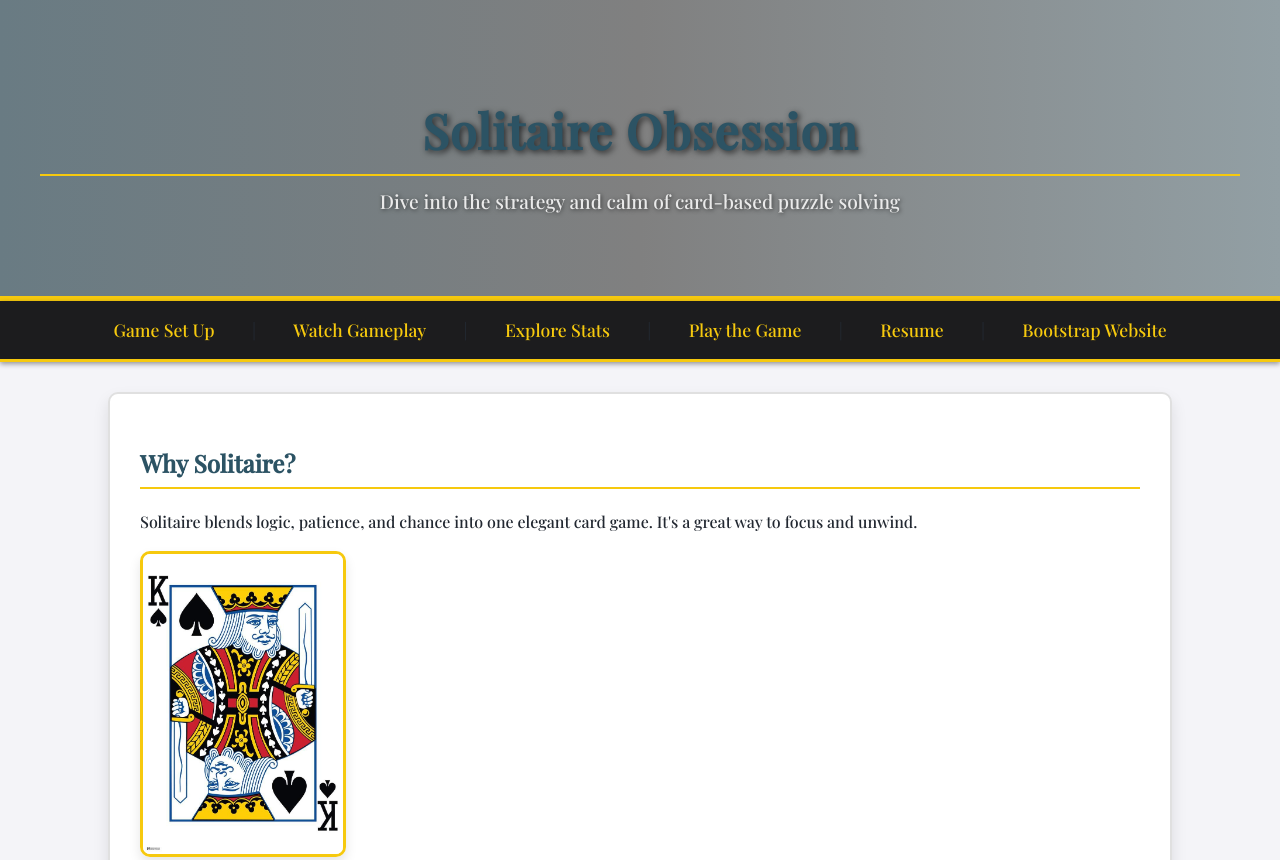
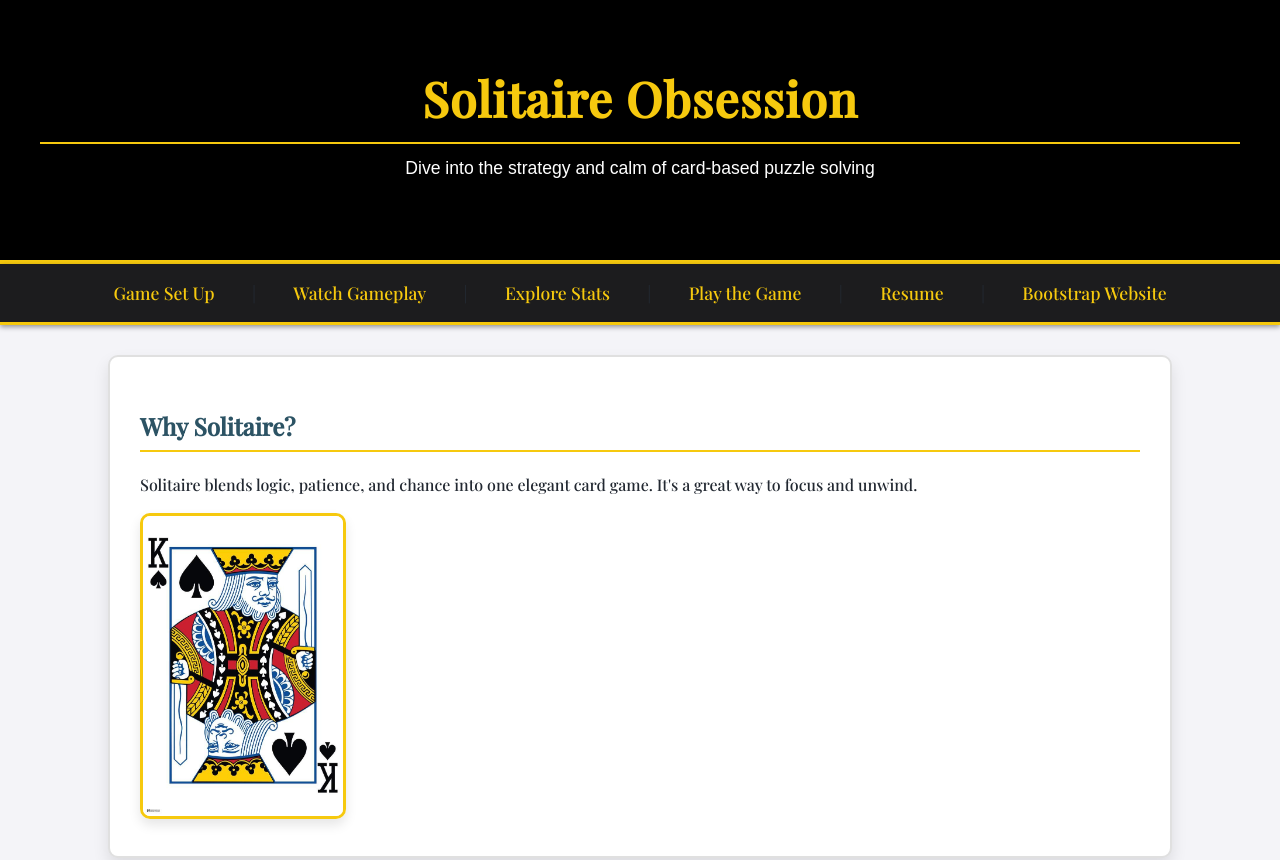
Before and after one commit to jmobeats/Final-Project, a plain HTML site: page scratch.html in a window 1280 px wide. Shown: the top 860 px of the page. Drawn offline with nearby package versions, Linux system fonts and the light colour scheme.

Commit message:
Update scratch.css

```diff
--- a/Scatch-Website/scratch.css
+++ b/Scatch-Website/scratch.css
@@ -11,28 +11,32 @@ body {
 }
 
 .header {
-  background: linear-gradient(90deg, #697b83, gray, #929fa4);
+  background-color: #000000; /* clean black */
   padding: 60px 40px;
   text-align: center;
   color: #ffffff;
-  box-shadow: 0 4px 6px rgba(192, 181, 181, 0.4);
-  border-bottom: 5px solid #f6c90e;
+  border-bottom: 4px solid #f6c90e; /* subtle gold accent */
+  box-shadow: 0 4px 8px rgba(0, 0, 0, 0.3);
 }
 
 .header h1 {
   font-size: 3rem;
-  font-weight: bold;
+  font-weight: 600;
   letter-spacing: 1px;
-  margin-bottom: 10px;
-  text-shadow: 2px 2px 6px rgba(0, 0, 0, 0.7); /* 🆕 Stronger text contrast */
+  color: #f6c90e; /* gold title text */
+  font-family: 'Playfair Display', serif;
+  margin: 0;
+  text-shadow: 1px 1px 2px rgba(0, 0, 0, 0.5);
 }
 
 .header p {
-  font-size: 1.2rem;
-  color: #eaeaea;
-  text-shadow: 1px 1px 4px rgba(0, 0, 0, 0.6); /* 🆕 Soft shadow for subtitles */
+  font-size: 1.1rem;
+  color: #ffffff;
+  font-family: 'Montserrat', sans-serif;
   margin-top: 10px;
+  text-shadow: 1px 1px 3px rgba(0, 0, 0, 0.4);
 }
+
 
 
 .navigation {
```
